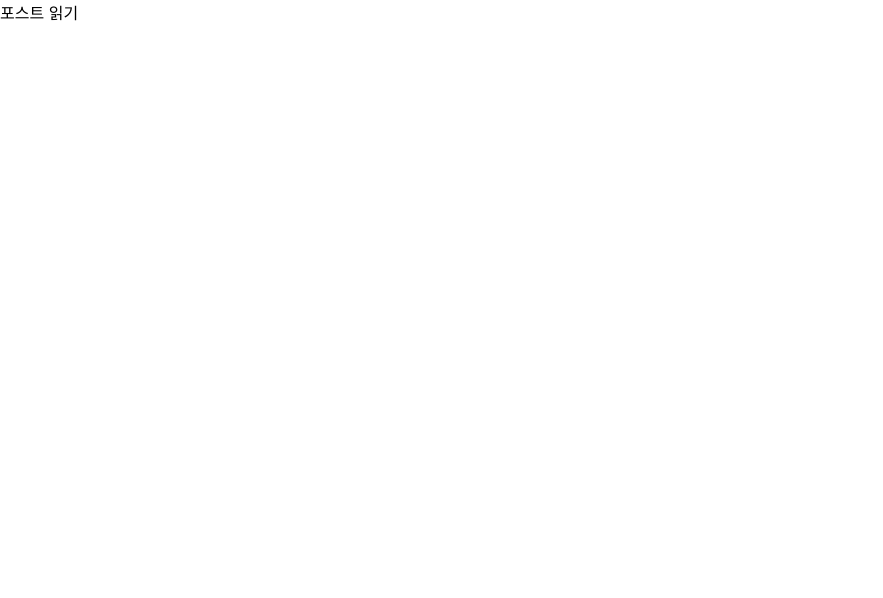
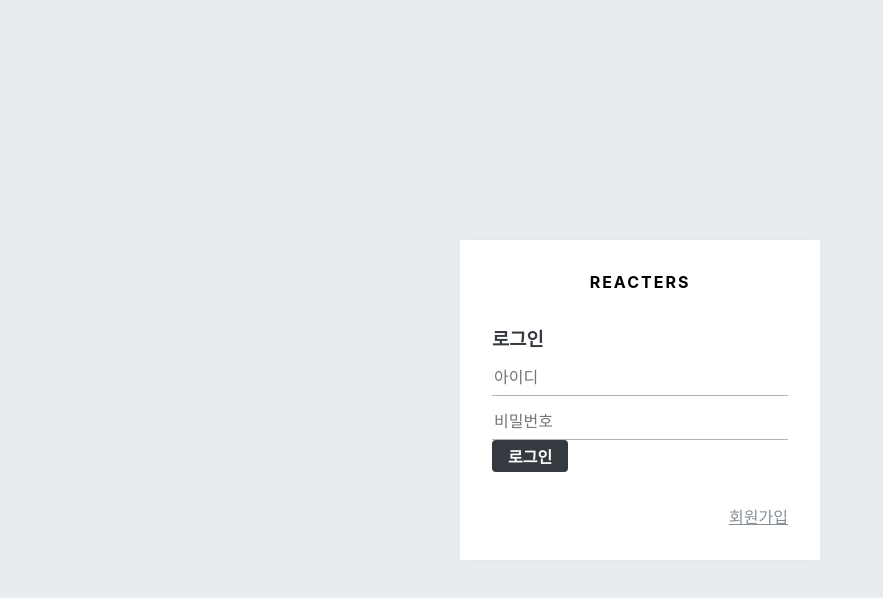
Before and after one commit to JooHyunYoon/react, a React (Create React App) app in the folder blog-frontend/: page /login in a window 1280 px wide. Shown: the top 598 px of the page, without its empty margins (0-883 px from the left). Built offline with nearby package versions, Linux system fonts and the light colour scheme.

Commit message:
20200709

```diff
--- a/blog-frontend/package.json
+++ b/blog-frontend/package.json
@@ -6,10 +6,15 @@
     "@testing-library/jest-dom": "^4.2.4",
     "@testing-library/react": "^9.3.2",
     "@testing-library/user-event": "^7.1.2",
+    "immer": "^7.0.5",
     "react": "^16.13.1",
     "react-dom": "^16.13.1",
+    "react-redux": "^7.2.0",
     "react-router-dom": "^5.2.0",
     "react-scripts": "3.4.1",
+    "redux": "^4.0.5",
+    "redux-actions": "^2.6.5",
+    "redux-devtools-extension": "^2.13.8",
     "styled-components": "^5.1.1"
   },
   "scripts": {
--- a/blog-frontend/src/App.js
+++ b/blog-frontend/src/App.js
@@ -1,7 +1,7 @@
 import React from 'react';
 import { Route } from 'react-router-dom';
 import PostListPage from './pages/PostListPage';
-import LoginPage from './pages/PostPage';
+import LoginPage from './pages/LoginPage';
 import RegisterPage from './pages/RegisterPage';
 import WritePage from './pages/WritePage';
 import PostPage from './pages/PostPage';
--- /dev/null
+++ b/blog-frontend/src/components/auth/AuthForm.js
@@ -0,0 +1,64 @@
+import React from 'react';
+import styled from 'styled-components';
+import palette from '../../lib/styles/palette';
+import Button from '../common/Button';
+import { Link } from 'react-router-dom';
+
+const AuthFormBlock = styled.div`
+  h3 {
+    margin: 0;
+    color: ${palette.gray[8]};
+    margin-bottom: 1rem;
+  }
+`;
+
+const StyledInput = styled.input`
+  font-size: 1rem;
+  border: none;
+  border-bottom: 1px solid ${palette.gray[5]};
+  padding-bottom: 0.5rem;
+  outline: none;
+  width: 100%;
+  &:focus {
+    color: $oc-teal-7;
+    border-bottom: 1px solid ${palette.gray[7]};
+  }
+  & + & {
+    margin-top: 1rem;
+  }
+`;
+
+const Footer = styled.div`
+  margin-top: 2rem;
+  text-align: right;
+  a {
+    color: ${palette.gray[6]};
+    text-decoration: underline;
+    &:hover{
+      color: ${palette.gray[9]};
+    }
+  }
+`;
+
+const AuthForm = () => {
+  return (
+    <AuthFormBlock>
+      <h3>로그인</h3>
+      <form>
+        <StyledInput autoComplete="username" name="username" placeholder="아이디" />
+        <StyledInput
+          autoComplte="new-password"
+          name="password"
+          placeholder="비밀번호"
+          type="password"
+        />
+        <Button>로그인</Button>
+      </form>
+      <Footer>
+        <Link to="/register">회원가입</Link>
+      </Footer>
+    </AuthFormBlock>
+  );
+};
+
+export default AuthForm;
--- /dev/null
+++ b/blog-frontend/src/components/auth/AuthTemplate.js
@@ -0,0 +1,47 @@
+import React from 'react';
+import styled from 'styled-components';
+import palette from '../../lib/styles/palette';
+import { Link } from 'react-router-dom';
+
+const AuthTemplateBlock = styled.div`
+  position: absolute;
+  left: 0;
+  top: 0;
+  bottom: 0;
+  right: 0;
+  background: ${palette.gray[2]};
+  display: flex;
+  flex-direction: column;
+  justify-content: center;
+  align-items: center;
+`;
+
+const WhiteBox = styled.div`
+  .logo-area {
+    display: block;
+    padding-bottom: 2rem;
+    text-align: center;
+    font-weight: bold;
+    letter-spacing: 2px;
+  }
+  box-shadow: 0 0 8px rgba(0, 0, 0, 0.025);
+  padding: 2rem;
+  width: 360px;
+  background: white;
+  border-radius: 2px;
+`;
+
+const AuthTemplate = ({ children }) => {
+  return (
+    <AuthTemplateBlock>
+      <WhiteBox>
+        <div className="logo-area">
+          <Link to="/">REACTERS</Link>
+        </div>
+        {children}
+      </WhiteBox>
+    </AuthTemplateBlock>
+  );
+};
+
+export default AuthTemplate;
--- a/blog-frontend/src/index.css
+++ b/blog-frontend/src/index.css
@@ -5,6 +5,25 @@
     sans-serif;
   -webkit-font-smoothing: antialiased;
   -moz-osx-font-smoothing: grayscale;
+  box-sizing: border-box;
+  min-height: 100%;
+}
+
+#root {
+  min-height: 100%;
+}
+
+html {
+  height: 100%;
+}
+
+a {
+  color: inherit;
+  text-decoration: none;
+}
+
+* {
+  box-sizing: inherit;
 }
 
 code {
--- a/blog-frontend/src/index.js
+++ b/blog-frontend/src/index.js
@@ -4,11 +4,19 @@
 import App from './App';
 import * as serviceWorker from './serviceWorker';
 import { BrowserRouter } from 'react-router-dom';
+import { Provider } from 'react-redux';
+import { createStore } from 'redux';
+import { composeWithDevTools } from 'redux-devtools-extension';
+import rootReducer from './modules';
+
+const store = createStore(rootReducer, composeWithDevTools());
 
 ReactDOM.render(
-  <BrowserRouter>
-    <App />
-  </BrowserRouter>,
+  <Provider store={store}>
+    <BrowserRouter>
+      <App />
+    </BrowserRouter>
+  </Provider>,
   document.getElementById('root')
 );
 
--- /dev/null
+++ b/blog-frontend/src/modules/auth.js
@@ -0,0 +1,16 @@
+import { createAction, handleActions } from 'redux-actions';
+
+const SAMPLE_ACTION = 'auth/SAMPLE_ACTION';
+
+export const sampleAction = createAction(SAMPLE_ACTION);
+
+const initialState = {};
+
+const auth = handleActions(
+  {
+    [SAMPLE_ACTION]: (state, action) => state,
+  },
+  initialState,
+);
+
+export default auth;
--- /dev/null
+++ b/blog-frontend/src/modules/index.js
@@ -0,0 +1,8 @@
+import { combineReducers } from 'redux';
+import auth from './auth';
+
+const rootReducer = combineReducers({
+  auth,
+});
+
+export default rootReducer;
--- a/blog-frontend/src/pages/LoginPage.js
+++ b/blog-frontend/src/pages/LoginPage.js
@@ -1,7 +1,13 @@
 import React from 'react';
+import AuthTemplate from '../components/auth/AuthTemplate';
+import AuthForm from '../components/auth/AuthForm';
 
 const LoginPage = () => {
-  return <div>로그인</div>;
+  return (
+    <AuthTemplate>
+      <AuthForm />
+    </AuthTemplate>
+  );
 };
 
 export default LoginPage;
--- a/blog-frontend/src/pages/RegisterPage.js
+++ b/blog-frontend/src/pages/RegisterPage.js
@@ -1,7 +1,13 @@
 import React from 'react';
+import AuthTemplate from '../components/auth/AuthTemplate';
+import AuthForm from '../components/auth/AuthForm';
 
 const RegisterPage = () => {
-  return <div>회원가입</div>;
+  return (
+    <AuthTemplate>
+      <AuthForm />
+    </AuthTemplate>
+  );
 };
 
 export default RegisterPage;
```
Also changed, not shown: blog-frontend/src/components/base/Header.js (added, +14 -0 lines), 1 other file (tests, documents, lock files or other folders).
